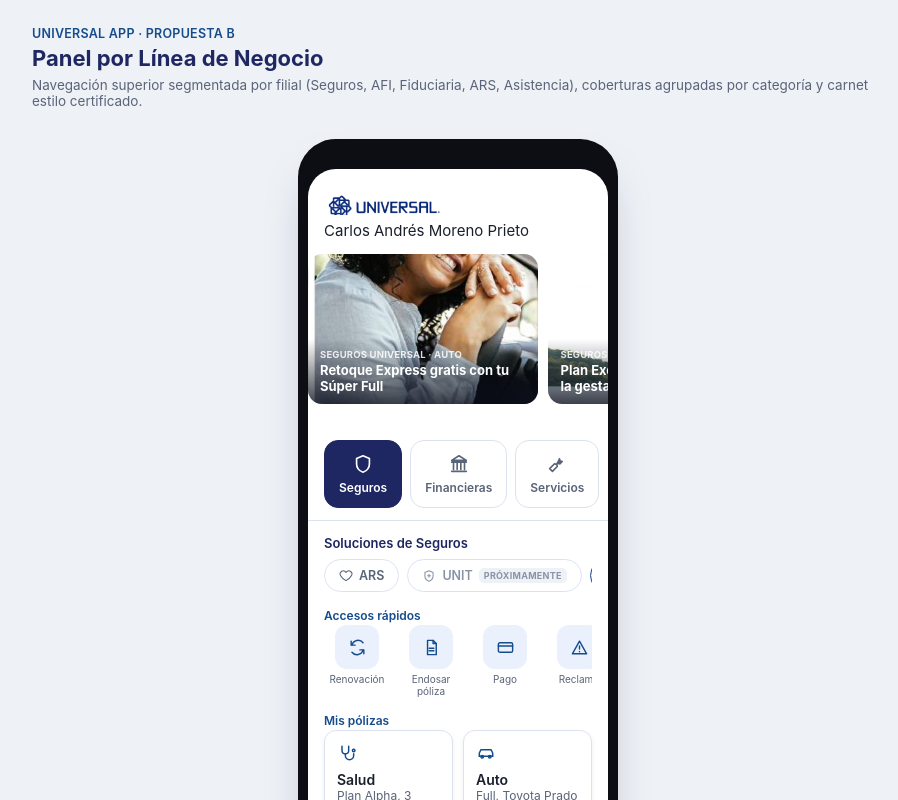
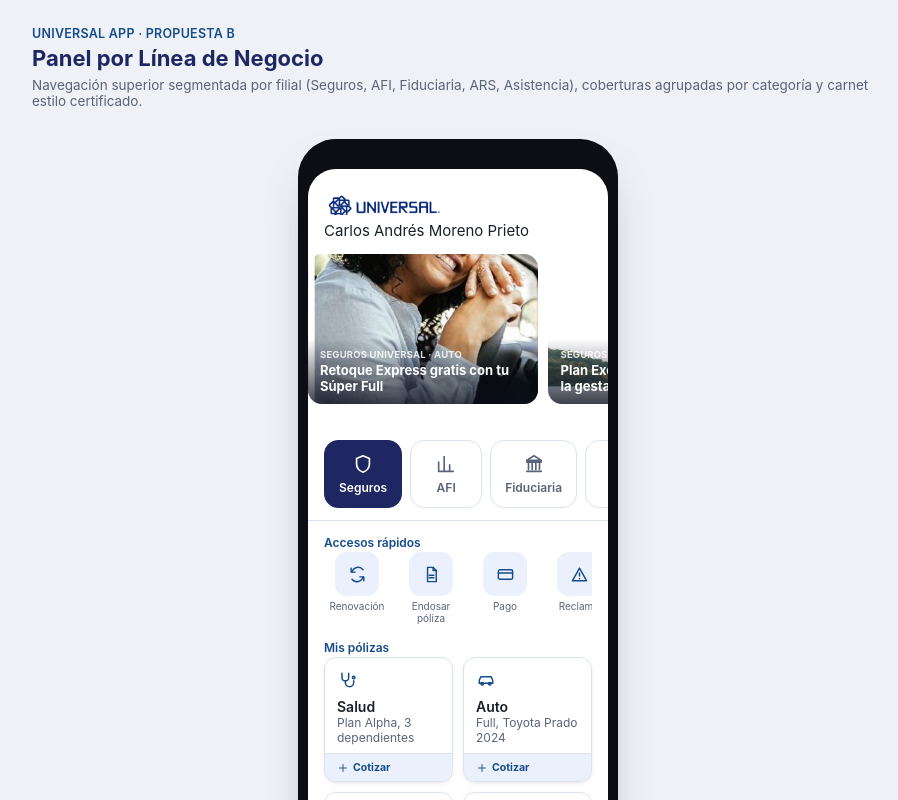
Before and after one commit to camorenop-ops/AppUniversal, a React (Vite) app: page / in a window 1280 px wide. Shown: the top 800 px of the page, without its empty margins (182-1080 px from the left). Built offline with nearby package versions, Linux system fonts and the light colour scheme.

Commit message:
Revert "Reorganiza Inicio en 3 pilares: Seguros, Financieras y Servicios"
This reverts commit a510346130e8d3d2de744843d685380cba51546f.

```diff
--- a/src/components/UI.jsx
+++ b/src/components/UI.jsx
@@ -43,16 +43,6 @@ export function FilialTab({ icon, label, on, onClick }) {
     <div onClick={onClick} className={"filial-tab" + (on ? " on" : "")}>
       <Icon name={icon} size={22} />
       <span>{label}</span>
-    </div>
-  );
-}
-
-export function FilialSubTab({ icon, label, on, soon, onClick }) {
-  return (
-    <div onClick={onClick} className={"subfilial-tab" + (on ? " on" : "") + (soon ? " soon" : "")}>
-      <Icon name={icon} size={14} />
-      <span>{label}</span>
-      {soon && <span className="soon-tag">Próximamente</span>}
     </div>
   );
 }
--- a/src/context/AppContext.jsx
+++ b/src/context/AppContext.jsx
@@ -10,8 +10,6 @@ import {
   ASISTENCIA_INFO,
   UBICACIONES_MUESTRA,
   TITULAR_NOMBRE,
-  FILIALES_POR_PILAR,
-  FILIALES_PROXIMAMENTE,
 } from "../data/data";
 
 function avanzarUnAnio(fecha) {
@@ -33,7 +31,6 @@ export function AppProvider({ children }) {
   const [stack, setStack] = useState([]);
   const [current, setCurrent] = useState({ view: "tab", tab: "home" });
   const [activeTab, setActiveTab] = useState("home");
-  const [activePilar, setActivePilar] = useState("seguros");
   const [activeFilial, setActiveFilial] = useState("Seguros");
   const [memberIdx, setMemberIdx] = useState(0);
 
@@ -80,12 +77,6 @@ export function AppProvider({ children }) {
   }
   function setFilial(f) {
     setActiveFilial(f);
-  }
-  function setPilar(key) {
-    setActivePilar(key);
-    const filiales = FILIALES_POR_PILAR[key];
-    const primera = filiales.find(([nombre]) => !FILIALES_PROXIMAMENTE.includes(nombre)) || filiales[0];
-    setActiveFilial(primera[0]);
   }
   function setMember(i) {
     setMemberIdx(i);
@@ -609,12 +600,12 @@ export function AppProvider({ children }) {
   const enviarAsistenciaSolicitud = () => navigate({ view: "asistenciaSolicitudEnviada" });
 
   const value = {
-    stack, current, activeTab, activePilar, activeFilial, memberIdx,
+    stack, current, activeTab, activeFilial, memberIdx,
     products, asistenciaProducts, dependientes, reembolsos, autorizaciones,
     especialidadFiltro, setEspecialidadFiltro,
     cot, reembolsoForm, autForm, depForm, cambioPlanForm, renovacionForm, endosoForm, pagoPolizasForm, reclamoForm, traspasoForm,
     asistenciaSolicitudForm, evaluacionForm, telemedicinaForm,
-    navigate, goBack, goTab, setFilial, setPilar, setMember, findProduct,
+    navigate, goBack, goTab, setFilial, setMember, findProduct,
     openChat, openMapaCentros, openRedMedica, openFondo, openFondoDetalle,
     openEstadoCuenta, openCarnetBien, openProduct, openCarnet, openStub,
     openInfo,
--- a/src/data/data.js
+++ b/src/data/data.js
@@ -314,19 +314,7 @@ export const ASISTENCIA_INFO = {
   goldassist: [["Estado", "Activo"], ["Cobertura", "Vial, hogar y viajes"], ["Vigencia", "01/2026 a 12/2026"]],
   asistenciahogar: [["Estado", "Activo"], ["Cobertura", "Plomería, electricidad, cerrajería"]],
 };
-export const PILARES = [
-  { key: "seguros", label: "Soluciones de Seguros", short: "Seguros", icon: "shield" },
-  { key: "financieras", label: "Soluciones Financieras", short: "Financieras", icon: "bank" },
-  { key: "servicios", label: "Soluciones de Servicios", short: "Servicios", icon: "tool" },
-];
-
-export const FILIALES_POR_PILAR = {
-  seguros: [["ARS", "heart"], ["UNIT", "shieldplus"], ["Seguros", "shield"]],
-  financieras: [["AFI", "chart"], ["Fiduciaria", "bank"]],
-  servicios: [["Autonovo", "car"], ["Asistencia", "tool"]],
-};
-
-export const FILIALES_PROXIMAMENTE = ["UNIT", "Autonovo"];
+export const FILIALES = ["Seguros", "AFI", "Fiduciaria", "ARS", "Asistencia"];
 export const MUEBLES_HOGAR = [
   "Sala (mueble, TV, decoración)",
   "Comedor",
--- a/src/index.css
+++ b/src/index.css
@@ -445,46 +445,6 @@ input.u-input {
   color: #fff;
   border-color: var(--navy);
 }
-.subfilial-row {
-  display: flex;
-  gap: 8px;
-  overflow-x: auto;
-  margin: 0 0 14px;
-  padding-bottom: 2px;
-}
-.subfilial-tab {
-  display: flex;
-  align-items: center;
-  gap: 6px;
-  flex: 0 0 auto;
-  padding: 8px 14px;
-  border-radius: 999px;
-  font-size: 12.5px;
-  font-weight: 600;
-  color: var(--muted);
-  border: 1px solid var(--border);
-  background: #fff;
-  cursor: pointer;
-  white-space: nowrap;
-}
-.subfilial-tab.on {
-  background: var(--ice);
-  color: var(--accent);
-  border-color: var(--accent);
-}
-.subfilial-tab.soon {
-  color: var(--text-muted);
-}
-.subfilial-tab .soon-tag {
-  font-size: 9px;
-  font-weight: 700;
-  text-transform: uppercase;
-  letter-spacing: .03em;
-  color: var(--text-faint);
-  background: var(--bg-page);
-  border-radius: 5px;
-  padding: 2px 5px;
-}
 .ads-strip {
   display: flex;
   gap: 10px;
--- a/src/screens/TabScreens.jsx
+++ b/src/screens/TabScreens.jsx
@@ -1,45 +1,26 @@
-import { useState } from "react";
 import { useApp } from "../context/AppContext";
 import { LogoLockup, Icon } from "../components/Icon";
-import { FilialTab, FilialSubTab, Row, SectionLabel, Tile, QuickActionsRow, AdsStrip } from "../components/UI";
-import {
-  FONDOS, PROYECTOS, ANUNCIOS, TITULAR_NOMBRE, PILARES, FILIALES_POR_PILAR, FILIALES_PROXIMAMENTE,
-} from "../data/data";
+import { FilialTab, Row, SectionLabel, Tile, QuickActionsRow, AdsStrip } from "../components/UI";
+import { FONDOS, PROYECTOS, ANUNCIOS, TITULAR_NOMBRE } from "../data/data";
 
-const PROXIMAMENTE_DESC = "Estamos preparando esta nueva solución de Grupo Universal. Muy pronto podrás acceder a sus servicios desde aquí.";
-
-function ProximamenteBloque({ nombre }) {
-  const [avisar, setAvisar] = useState(false);
-  return (
-    <div style={{ textAlign: "center", padding: "40px 12px" }}>
-      <Icon name="sparkles" size={30} color="var(--accent)" />
-      <div style={{ fontSize: 16, fontWeight: 600, marginTop: 14 }}>{nombre} llega pronto</div>
-      <div style={{ fontSize: 13, color: "var(--muted)", marginTop: 6, maxWidth: 280, marginLeft: "auto", marginRight: "auto" }}>{PROXIMAMENTE_DESC}</div>
-      <button
-        className={avisar ? "" : "solid"}
-        onClick={() => setAvisar(true)}
-        disabled={avisar}
-        style={{ marginTop: 20, width: "100%", maxWidth: 280 }}
-      >
-        {avisar ? "✓ Te avisaremos cuando esté disponible" : "Notificarme cuando esté disponible"}
-      </button>
-    </div>
-  );
-}
+const FILIALES = [
+  ["Seguros", "shield"],
+  ["AFI", "chart"],
+  ["Fiduciaria", "bank"],
+  ["ARS", "heart"],
+  ["Asistencia", "tool"],
+];
 
 export function HomeTab() {
   const {
-    activePilar, setPilar, activeFilial, setFilial, products, asistenciaProducts, dependientes,
+    activeFilial, setFilial, products, asistenciaProducts, dependientes,
     openProduct, openCotizar, openFondo, openFondoDetalle, openEstadoCuenta, openInfo, openStub,
     openRenovaciones, openEndosarPoliza, openPagoPolizas, openReclamo, openAfiliadoDetalle,
     openCoberturasDetalle, openArsTraspaso, openAsistenciaSolicitud,
   } = useApp();
-  const filialesDelPilar = FILIALES_POR_PILAR[activePilar];
 
   let content;
-  if (FILIALES_PROXIMAMENTE.includes(activeFilial)) {
-    content = <ProximamenteBloque nombre={activeFilial} />;
-  } else if (activeFilial === "Seguros") {
+  if (activeFilial === "Seguros") {
     content = (
       <>
         <SectionLabel>Accesos rápidos</SectionLabel>
@@ -135,23 +116,8 @@ export function HomeTab() {
       <div className="greeting-name" style={{ margin: "6px 0 12px" }}>{TITULAR_NOMBRE}</div>
       <AdsStrip ads={ANUNCIOS} onSelect={openStub} />
       <div className="toptabs">
-        {PILARES.map((p) => (
-          <FilialTab key={p.key} icon={p.icon} label={p.short} on={p.key === activePilar} onClick={() => setPilar(p.key)} />
-        ))}
-      </div>
-      <div style={{ fontSize: 13, fontWeight: 600, color: "var(--navy)", marginBottom: 8 }}>
-        {PILARES.find((p) => p.key === activePilar).label}
-      </div>
-      <div className="subfilial-row">
-        {filialesDelPilar.map(([label, icon]) => (
-          <FilialSubTab
-            key={label}
-            icon={icon}
-            label={label}
-            on={label === activeFilial}
-            soon={FILIALES_PROXIMAMENTE.includes(label)}
-            onClick={() => setFilial(label)}
-          />
+        {FILIALES.map(([label, icon]) => (
+          <FilialTab key={label} icon={icon} label={label} on={label === activeFilial} onClick={() => setFilial(label)} />
         ))}
       </div>
       {content}
```
